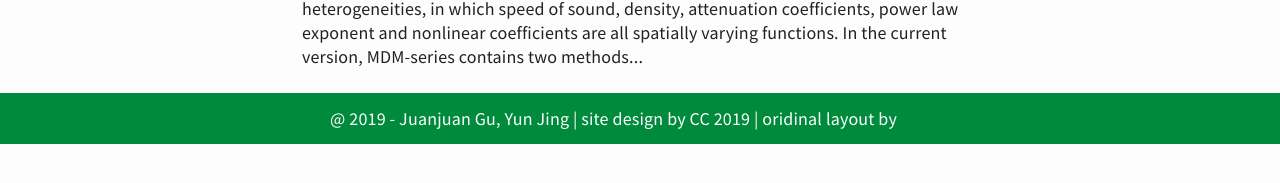
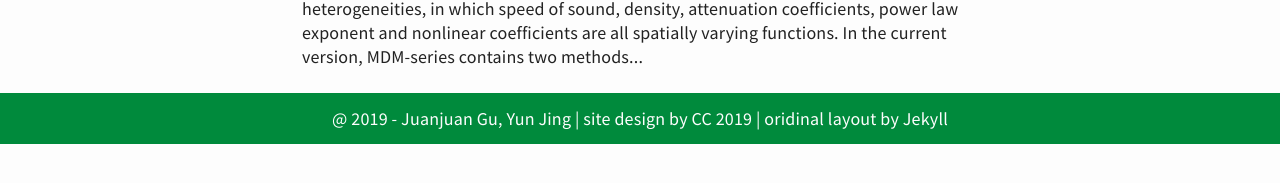
Before and after one commit to m-SOUND/mSOUND, a Jekyll site: the page built from index.html, in a window 1280 px wide. Shown: the part 602-785 px from the top of the page. Built offline with Jekyll 4.4.1, drawn with Linux system fonts in a browser that asks for light colours; the list of posts is cut into pages by our own code; part of the change alters nothing that is shown.

```diff
--- a/_includes/footer.html
+++ b/_includes/footer.html
@@ -1 +1 @@
-<footer><span>@ 2019 - Juanjuan Gu, Yun Jing | site design by CC 2019 | oridinal layout by <a href="https://jekyllrb.com/">Jekyll</a> </span></footer>
+<footer><span>@ 2019 - Juanjuan Gu, Yun Jing | site design by CC 2019 | oridinal layout by Jekyll </span></footer>
```
